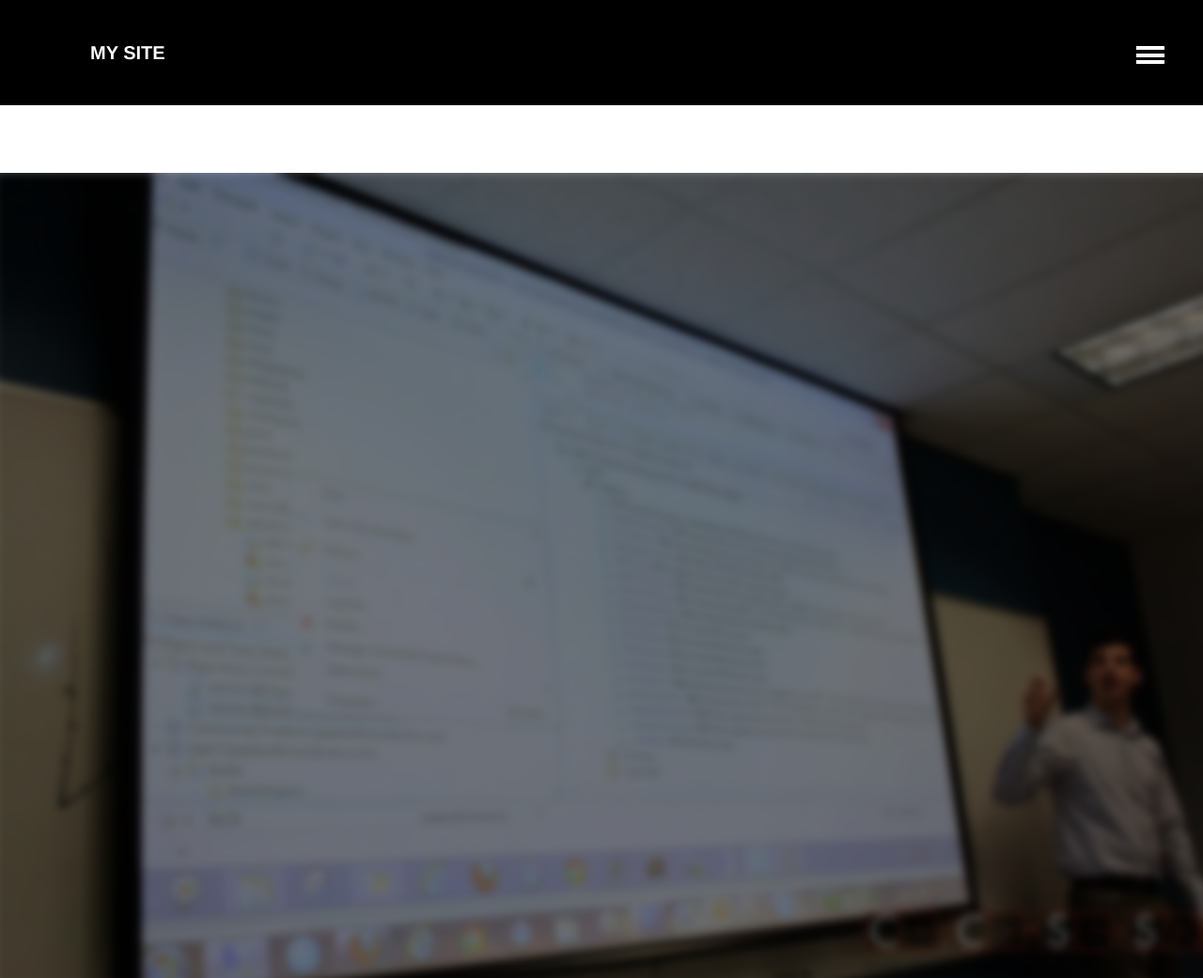
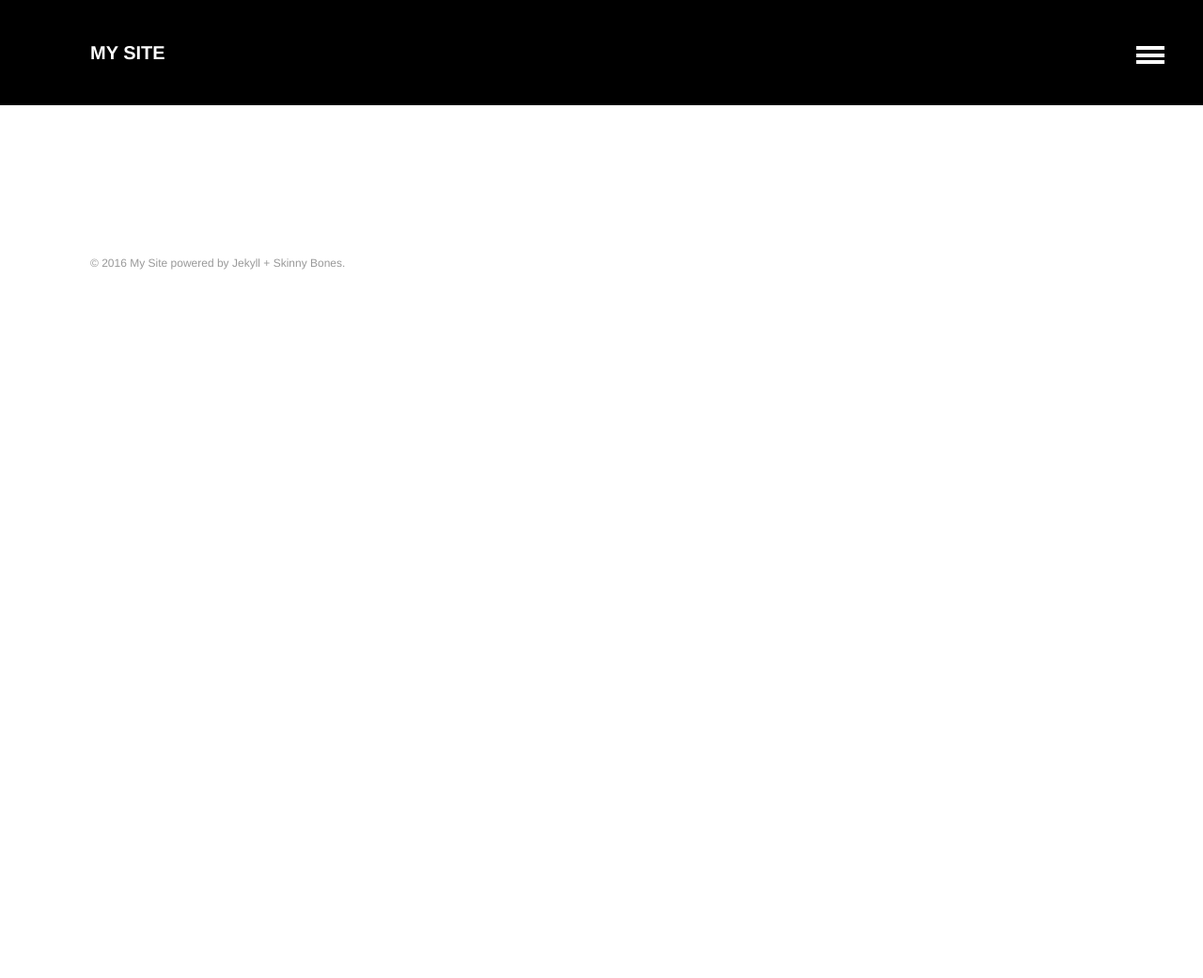
Before and after one commit to brittnylapierre/ccss_web, a Jekyll site: the page built from index.md, in a window 1280 px wide. Shown: the whole page at 94% size. Built offline with Jekyll 4.4.1, drawn with Linux system fonts in a browser that asks for light colours; after the commit the page ends 900 px from its top, so only the background shows below that.

Commit message:
Updated index.md

```diff
--- a/index.md
+++ b/index.md
@@ -4,7 +4,6 @@ permalink: /
 title: Latest Posts
 published: true
 ---
-<img class="page-image" src="./images/techtalk.png" alt="tech talk"  height="1080">
 <div class="tiles">
 {% for post in site.posts %}
 	{% include post-grid.html %}
```
